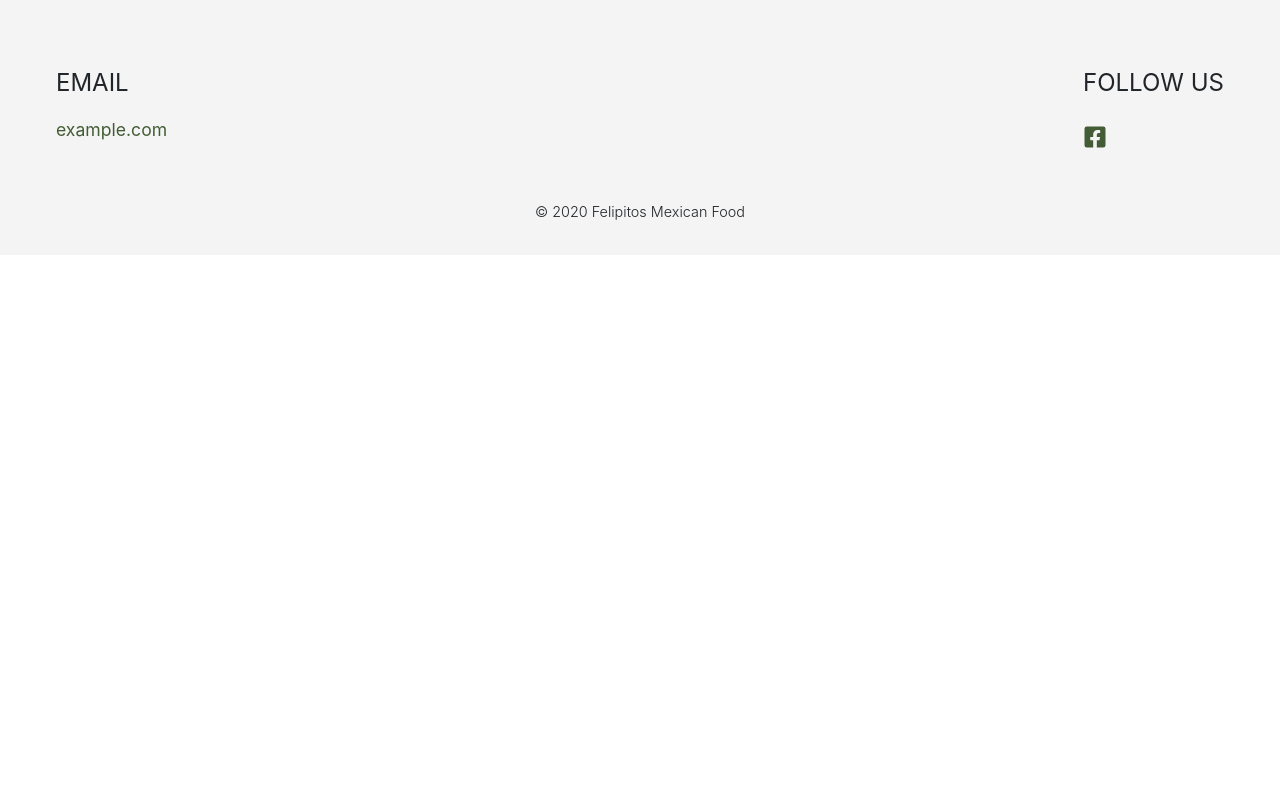
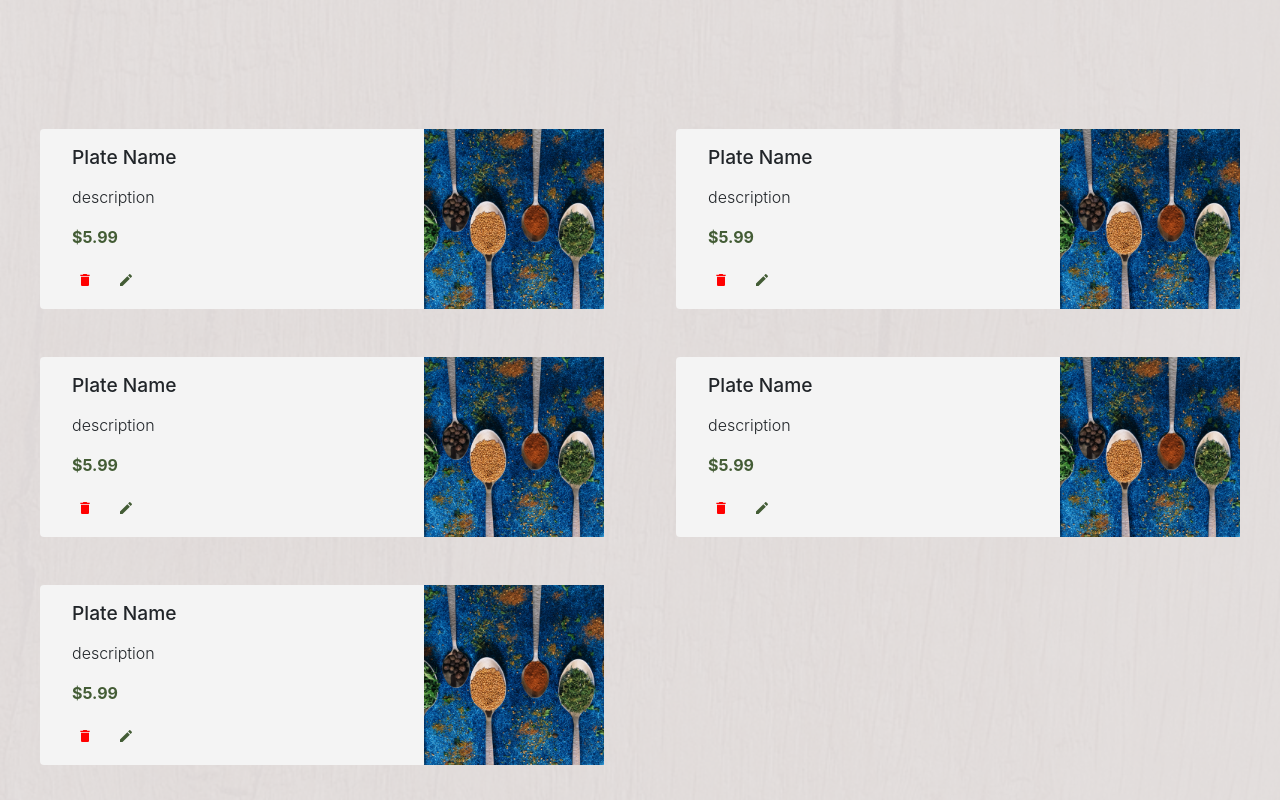
Before and after one commit to anthonyamaro15/restaurant-frontend, a React (Create React App) app: page /admin in a window 1280 px wide. Shown: the part 1020-1820 px from the top of the page. Before the commit the page ends 1275 px from the top, so only its background shows below. Built offline with nearby package versions, Linux system fonts and the light colour scheme; sample sign-in values are in the browser's storage.

Commit message:
added component item and added icons for edit or delete item from menu

```diff
--- a/src/components/admin/Admin.js
+++ b/src/components/admin/Admin.js
@@ -1,108 +1,14 @@
-import React, { useState } from "react";
-import { useForm } from "react-hook-form";
-import axios from "axios";
-import { axiosWithAuth } from "../../utils/axiosWithAuth";
+import React from "react";
 import AdminNavbar from "./AdminNavbar";
+import AdminForm from "./AdminForm";
+import DisplayItems from "./DisplayItems";
 
 const Admin = () => {
-  const { register, handleSubmit, errors, reset } = useForm();
-  const [img_url, setImg] = useState("");
-  const [errImg, setErrImg] = useState("");
-
-  const onSubmit = (values) => {
-    const newValues = { ...values, img_url };
-
-    if (img_url === "") {
-      setErrImg("Select image");
-    } else {
-      axiosWithAuth()
-        .post("/api/items/add", newValues)
-        .then((res) => {
-          alert(res.data.message);
-          reset();
-        })
-        .catch((err) => {
-          console.log(err);
-        });
-    }
-  };
-
-  const uploadImage = (e) => {
-    const files = e.target.files[0];
-    const formData = new FormData();
-    formData.append("upload_preset", "pl2czq6m");
-    formData.append("file", files);
-
-    axios
-      .post(`https://api.cloudinary.com/v1_1/dedps0vtx/image/upload`, formData)
-      .then((res) => {
-        setImg(res.data.secure_url);
-      })
-      .catch((err) => {
-        console.log(err);
-      });
-  };
   return (
     <div className="Admin">
       <AdminNavbar />
-      <form onSubmit={handleSubmit(onSubmit)}>
-        <label htmlFor="name">
-          <input
-            type="text"
-            name="name"
-            id="name"
-            placeholder="item name"
-            ref={register({ required: true })}
-          />
-          <p className="error">{errors.name && "Require Field"}</p>
-        </label>
-
-        <label htmlFor="price">
-          <input
-            type="number"
-            name="price"
-            id="price"
-            placeholder="price"
-            ref={register({ required: true })}
-          />
-          <p className="error">{errors.number && "Require Field"}</p>
-        </label>
-        <label htmlFor="desc">
-          <input
-            type="text"
-            name="desc_english"
-            id="desc"
-            placeholder="item description"
-            ref={register({ required: true })}
-          />
-          <p className="error">{errors.desc_english && "Require Field"}</p>
-        </label>
-
-        <label>
-          <input
-            type="file"
-            name="img_url"
-            id="file"
-            placeholder="select image"
-            onChange={uploadImage}
-          />
-          <p className="error">{errImg && errImg}</p>
-        </label>
-        <label htmlFor="items">
-          <select name="category" id="items" ref={register({ required: true })}>
-            <option value="">Category</option>
-            <option value="combination_plates">Combination Plates</option>
-            <option value="a_la_carte">a la carte</option>
-            <option value="side_orders">side orders</option>
-            <option value="breakfast">breakfast</option>
-            <option value="daily_specials">daily specials</option>
-            <option value="super_combo">super combos</option>
-          </select>
-          <p className="error">{errors.category && "Require Field"}</p>
-        </label>
-
-        <button type="submit">add item</button>
-      </form>
+      <AdminForm />
+      <DisplayItems />
     </div>
   );
 };
--- /dev/null
+++ b/src/components/admin/AdminForm.js
@@ -0,0 +1,108 @@
+import React, { useState } from "react";
+import { useForm } from "react-hook-form";
+import axios from "axios";
+import { axiosWithAuth } from "../../utils/axiosWithAuth";
+
+const AdminForm = () => {
+  const { register, handleSubmit, errors, reset } = useForm();
+  const [img_url, setImg] = useState("");
+  const [errImg, setErrImg] = useState("");
+
+  const onSubmit = (values) => {
+    const newValues = { ...values, img_url };
+
+    if (img_url === "") {
+      setErrImg("Select image");
+    } else {
+      axiosWithAuth()
+        .post("/api/items/add", newValues)
+        .then((res) => {
+          alert(res.data.message);
+          reset();
+        })
+        .catch((err) => {
+          console.log(err);
+        });
+    }
+  };
+
+  const uploadImage = (e) => {
+    const files = e.target.files[0];
+    const formData = new FormData();
+    formData.append("upload_preset", "pl2czq6m");
+    formData.append("file", files);
+
+    axios
+      .post(`https://api.cloudinary.com/v1_1/dedps0vtx/image/upload`, formData)
+      .then((res) => {
+        setImg(res.data.secure_url);
+      })
+      .catch((err) => {
+        console.log(err);
+      });
+  };
+  return (
+    <div className="AdminForm">
+      <form onSubmit={handleSubmit(onSubmit)}>
+        <label htmlFor="name">
+          <input
+            type="text"
+            name="name"
+            id="name"
+            placeholder="item name"
+            ref={register({ required: true })}
+          />
+          <p className="error">{errors.name && "Require Field"}</p>
+        </label>
+
+        <label htmlFor="price">
+          <input
+            type="number"
+            name="price"
+            id="price"
+            placeholder="price"
+            ref={register({ required: true })}
+          />
+          <p className="error">{errors.number && "Require Field"}</p>
+        </label>
+        <label htmlFor="desc">
+          <input
+            type="text"
+            name="desc_english"
+            id="desc"
+            placeholder="item description"
+            ref={register({ required: true })}
+          />
+          <p className="error">{errors.desc_english && "Require Field"}</p>
+        </label>
+
+        <label>
+          <input
+            type="file"
+            name="img_url"
+            id="file"
+            placeholder="select image"
+            onChange={uploadImage}
+          />
+          <p className="error">{errImg && errImg}</p>
+        </label>
+        <label htmlFor="items">
+          <select name="category" id="items" ref={register({ required: true })}>
+            <option value="">Category</option>
+            <option value="combination_plates">Combination Plates</option>
+            <option value="a_la_carte">a la carte</option>
+            <option value="side_orders">side orders</option>
+            <option value="breakfast">breakfast</option>
+            <option value="daily_specials">daily specials</option>
+            <option value="super_combo">super combos</option>
+          </select>
+          <p className="error">{errors.category && "Require Field"}</p>
+        </label>
+
+        <button type="submit">add item</button>
+      </form>
+    </div>
+  );
+};
+
+export default AdminForm;
--- /dev/null
+++ b/src/components/admin/DisplayItems.js
@@ -0,0 +1,16 @@
+import React from "react";
+import SingleItem from "./SingleItem";
+
+const DisplayItems = () => {
+  return (
+    <div className="Display-items">
+      <SingleItem />
+      <SingleItem />
+      <SingleItem />
+      <SingleItem />
+      <SingleItem />
+    </div>
+  );
+};
+
+export default DisplayItems;
--- /dev/null
+++ b/src/components/admin/SingleItem.js
@@ -0,0 +1,30 @@
+import React from "react";
+import imgs from "../../imgs/example.jpg";
+import { MdDelete } from "react-icons/md";
+import { MdModeEdit } from "react-icons/md";
+
+const SingleItem = () => {
+  return (
+    <div className="SingleItem">
+      <div className="description-plate">
+        <h3>plate name</h3>
+        <p className="description">description</p>
+        <p className="price">$5.99</p>
+        <div className="icons">
+          <span>
+            {" "}
+            <MdDelete />
+          </span>
+          <span>
+            <MdModeEdit />
+          </span>
+        </div>
+      </div>
+      <div className="img-wrapper">
+        <img src={imgs} alt="" />
+      </div>
+    </div>
+  );
+};
+
+export default SingleItem;
--- a/src/index.scss
+++ b/src/index.scss
@@ -6,6 +6,8 @@
 @import "./sass/adminNavbar";
 @import "./sass/header";
 @import "./sass/menu";
+
+@import "./sass/adminDisplayItems";
 @import "./sass/formModal";
 @import "./sass/forgotPassword";
 @import "./sass/admin.scss";
--- /dev/null
+++ b/src/sass/_adminDisplayItems.scss
@@ -0,0 +1,74 @@
+.Display-items {
+  max-width: 1200px;
+  margin: 9rem auto 0;
+  display: flex;
+  justify-content: space-between;
+  flex-wrap: wrap;
+  //   margin-top: 9rem;
+  .SingleItem {
+    // border: 1px solid red;
+    width: 47%;
+    margin-bottom: 3rem;
+
+    display: flex;
+    justify-content: space-between;
+    align-items: center;
+    background: #f4f4f4;
+    border-radius: 4px;
+
+    img {
+      width: 180px;
+      height: 180px;
+      object-fit: cover;
+      //   border: 1px solid red;
+    }
+
+    .description-plate {
+      // border: 1px solid blue;
+      width: 50%;
+      margin-left: 2rem;
+
+      h3 {
+        font-size: 1.2rem;
+        margin-bottom: 1rem;
+        text-transform: capitalize;
+      }
+
+      .description {
+        font-weight: 300;
+        font-size: 1rem;
+        //  display: flex;
+        //  flex-wrap: wrap;
+        //   border: 1px solid red;
+        //   margin-bottom: 0.3rem;
+      }
+
+      .price {
+        font-weight: bold;
+        font-size: 1rem;
+        color: rgb(67, 92, 53);
+        //   border: 1px solid red;
+        //   margin-bottom: 0.3rem;
+      }
+    }
+
+    .icons {
+      // border: 1px solid red;
+      display: flex;
+      // justify-content: flex-end;
+      // margin-top: 0.5rem;
+
+      span {
+        //   border: 1px solid blue;
+        padding: 0.1rem 0.3rem;
+        cursor: pointer;
+        color: red;
+
+        &:last-child {
+          margin-left: 1rem;
+          color: rgb(67, 92, 53);
+        }
+      }
+    }
+  }
+}
--- a/src/sass/admin.scss
+++ b/src/sass/admin.scss
@@ -1,8 +1,5 @@
 .Admin {
-  max-width: 500px;
-  margin: 0 auto;
-  padding: 20rem 0;
-
+  .navbar-wrapper {
     button {
       display: block;
       padding: 0.3rem 1.3rem;
@@ -15,6 +12,26 @@
       color: #333;
       border-radius: 4px;
     }
+  }
+}
+
+.AdminForm {
+  max-width: 500px;
+  margin: 0 auto;
+  padding: 20rem 0;
+
+  //   button {
+  //     display: block;
+  //     padding: 0.3rem 1.3rem;
+  //     text-transform: uppercase;
+  //     font-size: 1rem;
+  //     background: none;
+  //     //  border: 1px solid red;
+  //     margin-top: 2rem;
+  //     background: #e6db14;
+  //     color: #333;
+  //     border-radius: 4px;
+  //   }
 
   form {
     label {
```
Lines whose indentation alone changed are shown as unchanged.
